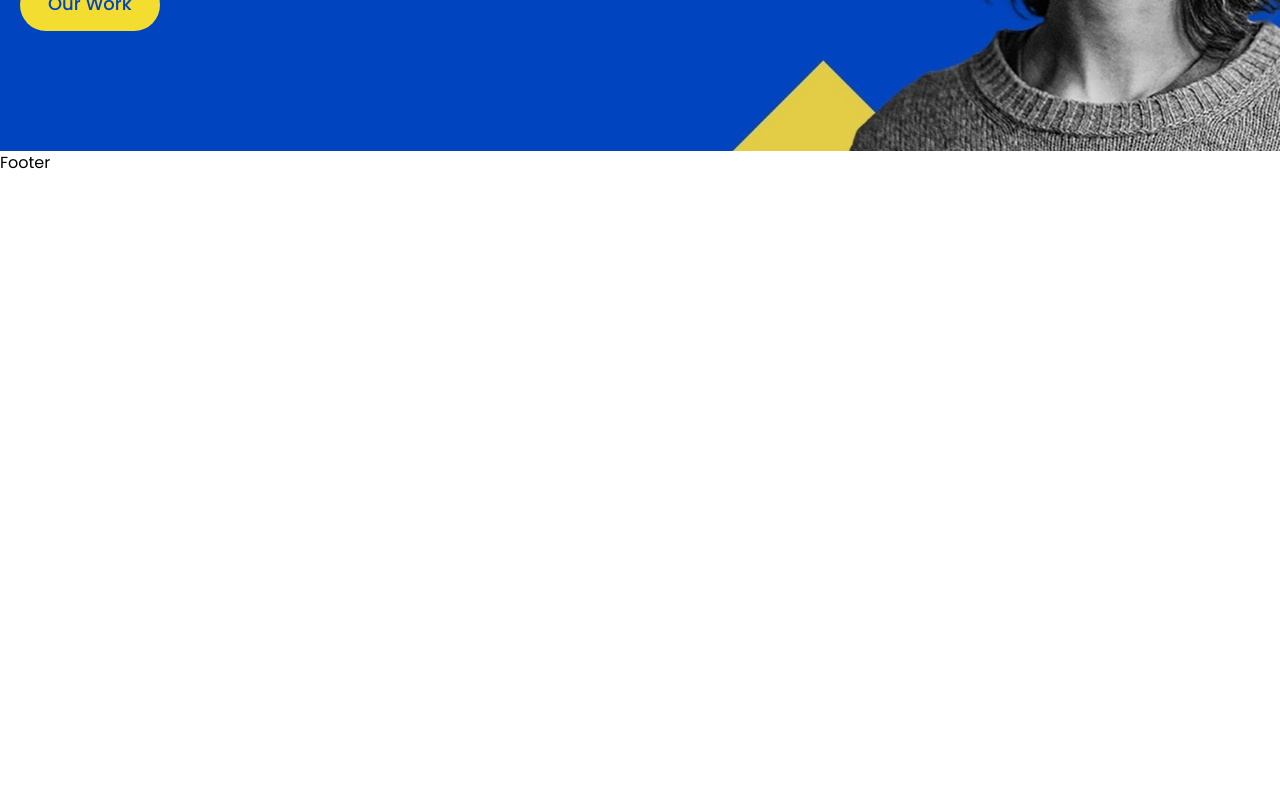
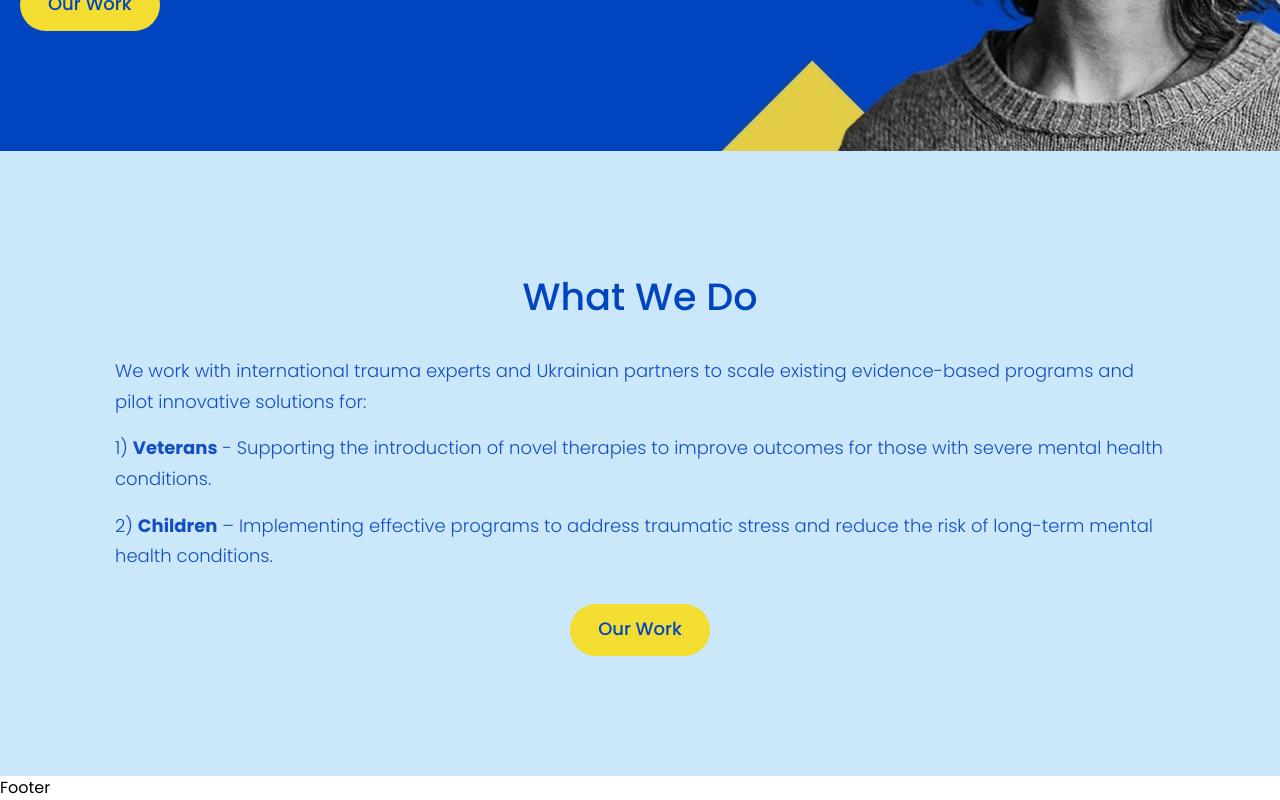
Before and after one commit to Roovin/healtraumas-next, a Next.js app: page / in a window 1280 px wide. Shown: the part 639-1439 px from the top of the page. Before the commit the page ends 814 px from the top, so only its background shows below. Built offline with nearby package versions, Linux system fonts and the light colour scheme.

Commit message:
update introWith_Content

```diff
--- a/components/HeroBanner.jsx
+++ b/components/HeroBanner.jsx
@@ -4,14 +4,14 @@ import Button from "./button/Button";
 
 export default function HeroBanner() {
   return (
-    <section className=" hero_banner padding-large relative w-full ">
+    <section className=" hero_banner padding-large relative w-full bg-[#0244c0] ">
       <div className="banner_bg_img absolute top-0 right-0 w-full h-full ">
         <Image
           width={2500}
           height={1200}
           src="/heroBanner/hero_banner_bgimg.jpeg"
           alt="bg-img"
-          className=" w-full h-full object-cover "
+          className=" w-full h-full object-cover object-right "
         />
       </div>
       <div className="container">
--- a/components/IntroWithContent.jsx
+++ b/components/IntroWithContent.jsx
@@ -1,7 +1,36 @@
 import React from "react";
+import Button from "./button/Button";
 
 export default function IntroWithContent() {
   return (
-    <section className=" introWith_Content  padding-large relative w-full "></section>
+    <section className=" introWith_Content bg-[#cbe8fa]  padding-large relative w-full ">
+      <div className="container">
+        <div className="content relative w-full max-w-[1050px] mx-auto ">
+          <h2 className=" text-center text-[#0045bf] mb-8 ">What We Do</h2>
+          <p className=" text-[#134fc3] mb-4 ">
+            We work with international trauma experts and Ukrainian partners to
+            scale existing evidence-based programs and pilot innovative
+            solutions for:{" "}
+          </p>
+          <p className=" text-[#134fc3] mb-4 ">
+            1) <b className=" font-bold ">Veterans</b> - Supporting the
+            introduction of novel therapies to improve outcomes for those with
+            severe mental health conditions.{" "}
+          </p>
+          <p className=" text-[#134fc3] ">
+            2) <b className=" font-bold ">Children</b> – Implementing effective
+            programs to address traumatic stress and reduce the risk of
+            long-term mental health conditions.{" "}
+          </p>
+          <div className="button_wrap flex justify-center items-center mt-8 ">
+            <Button
+              buttonText="Our Work"
+              buttonClass="default"
+              url={"/our-work"}
+            />
+          </div>
+        </div>
+      </div>
+    </section>
   );
 }
--- a/pages/index.jsx
+++ b/pages/index.jsx
@@ -1,9 +1,11 @@
-import HeroBanner from "@/components/HeroBanner";
+import HeroBanner from "../components/HeroBanner";
+import IntroWithContent from "../components/IntroWithContent";
 
 export default function Home() {
   return (
     <>
       <HeroBanner />
+      <IntroWithContent />
     </>
   );
 }
```
